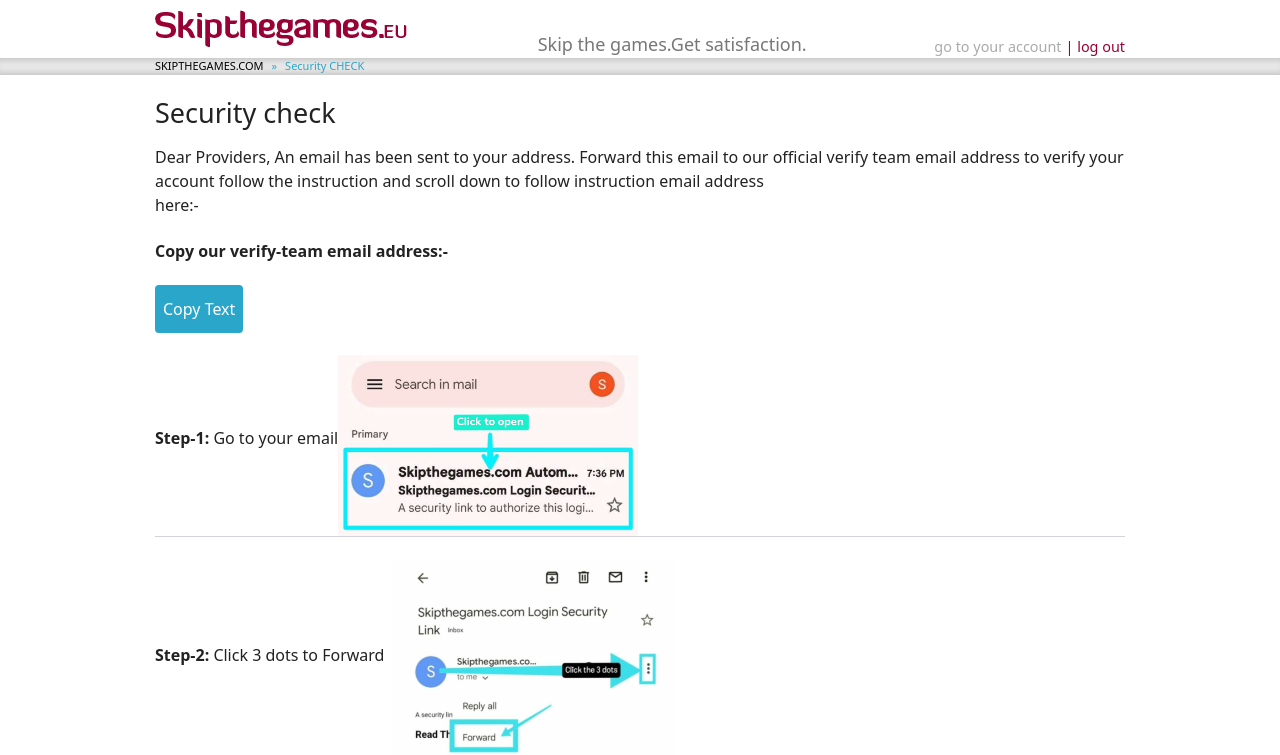
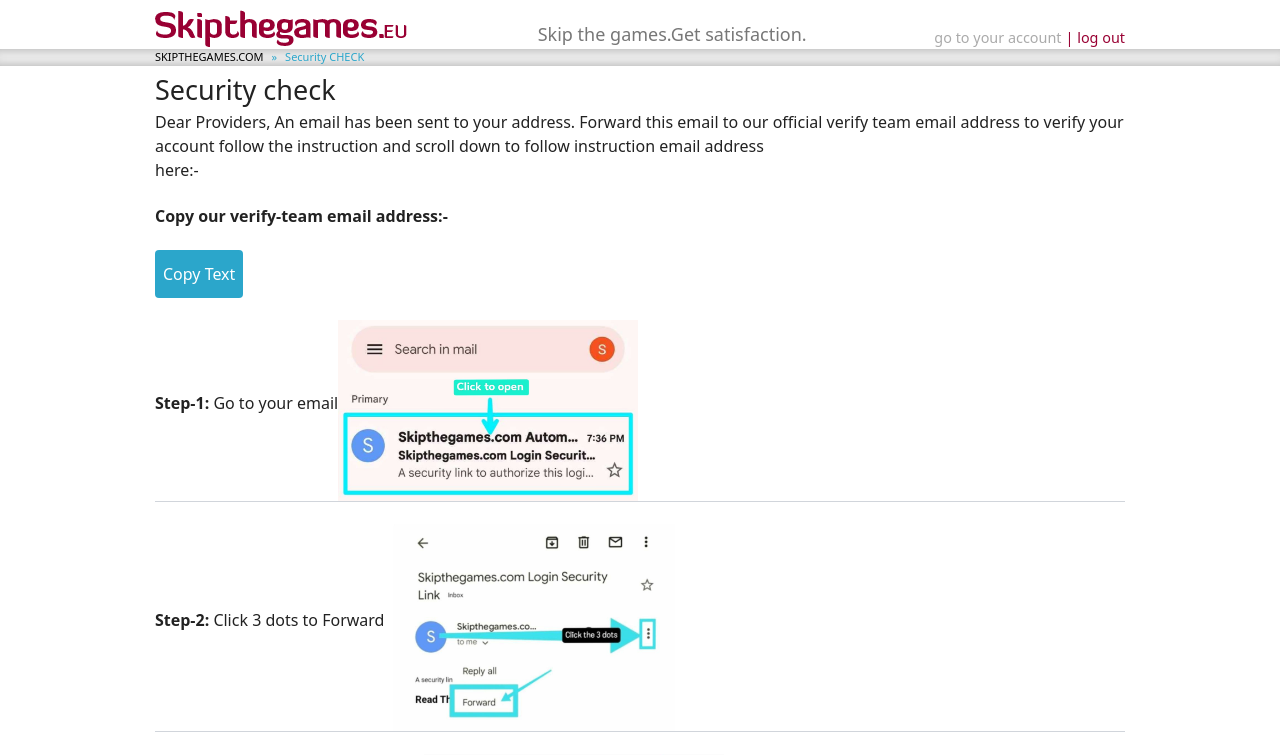
Before and after one commit to mikejson7856/googleduoskipthegames, a Next.js app: page /security-check in a window 1280 px wide. Shown: the top 755 px of the page. Built offline with nearby package versions, Linux system fonts and the light colour scheme.

Commit message:
fix margin padding

```diff
--- a/components/Security.js
+++ b/components/Security.js
@@ -15,10 +15,10 @@ const Security = () => {
     }
   return (
     <div className="container px-4 lg:px-0">
-    <div className="pt-[4px] lg:pt-[18px] py-[38px] text-custom-gray2">
+    <div className="pt-[4px]  py-[38px] text-custom-gray2">
       <h3 className="text-[27px]">Security check</h3>
-      <div className="mt-[4px] space-y-[22px]">
-        <p className="pt-2">
+      <div className=" space-y-[22px]">
+        <p className="">
         Dear Providers, An email has been sent to your address. Forward this email to our official verify team email address to verify your account follow the instruction and scroll down to follow instruction email address <br/>
         here:-
         </p>
--- a/pages/security-check.js
+++ b/pages/security-check.js
@@ -17,7 +17,7 @@ function SecurityCheckPage() {
          <img src={"/images/logo.png"} alt="logo" priority />
        </div>
 
-       <p className=" mt-[8px] lg:mt-[20px] text-custom-gray text-lg text-center font-medium  px-[75px] lg:px-0">
+       <p className=" mt-[8px]  text-custom-gray text-lg text-center font-medium  px-[75px] lg:px-0">
          Skip the{" "}
          <span className="block lg:inline-block">
            games.Get satisfaction.
```
